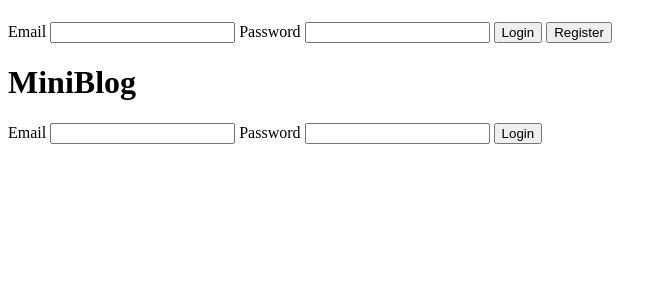
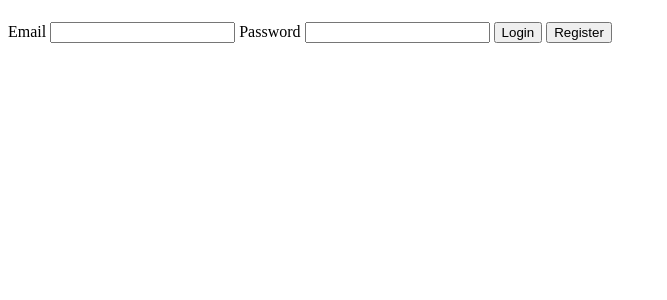
Before and after one commit to RandomGuy0114/MiniBlogSite, a PHP site: page / in a window 1280 px wide. Shown: the part 58-358 px from the top of the page, without its empty margins (0-667 px from the left). Run offline with PHP 8.4, Linux system fonts and the light colour scheme.

Commit message:
deleting some errors

```diff
--- a/index.php
+++ b/index.php
@@ -11,16 +11,4 @@
         <a href="registration.php"><input type="button" value="Register"></a>
     </form>
 </body>
-<?php include('config/database.php');?>
-<?php include('header.php') ;
-?>
-    <form action="" method="post">
-        <label for="email"> Email </label>
-        <input type="email" name="email" id="">
-        <label for="password"> Password</label>
-        <input type="password" name="password" id="">
-        <input type="button" value="Login">
-
-<!-- test commit -->
-<!-- test commit -->
 </html>
```
